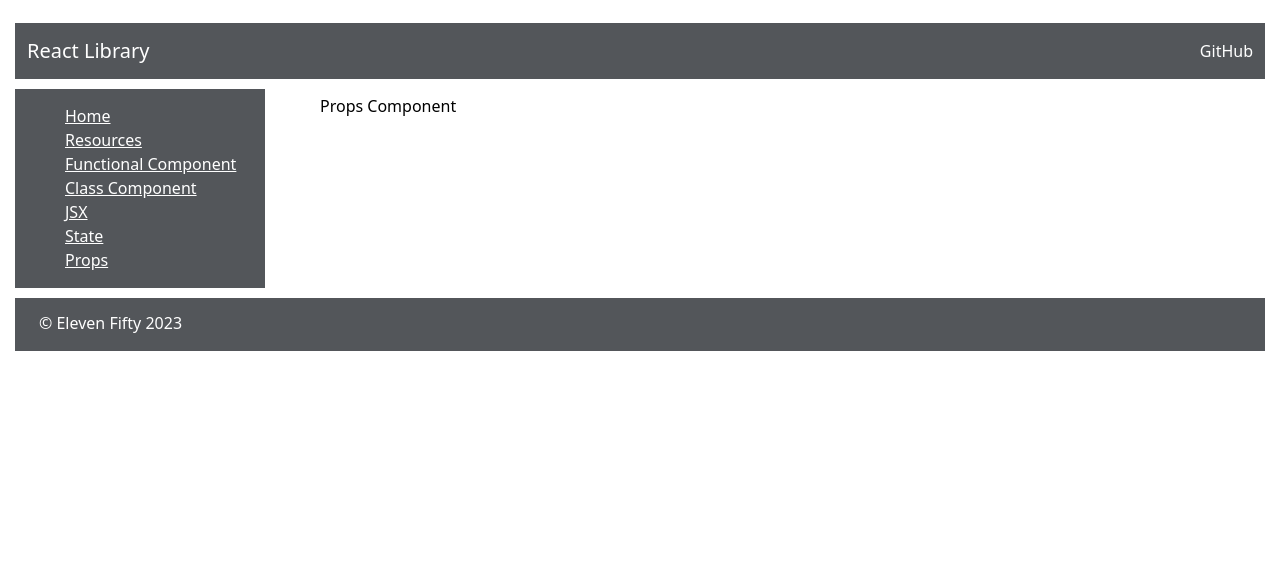
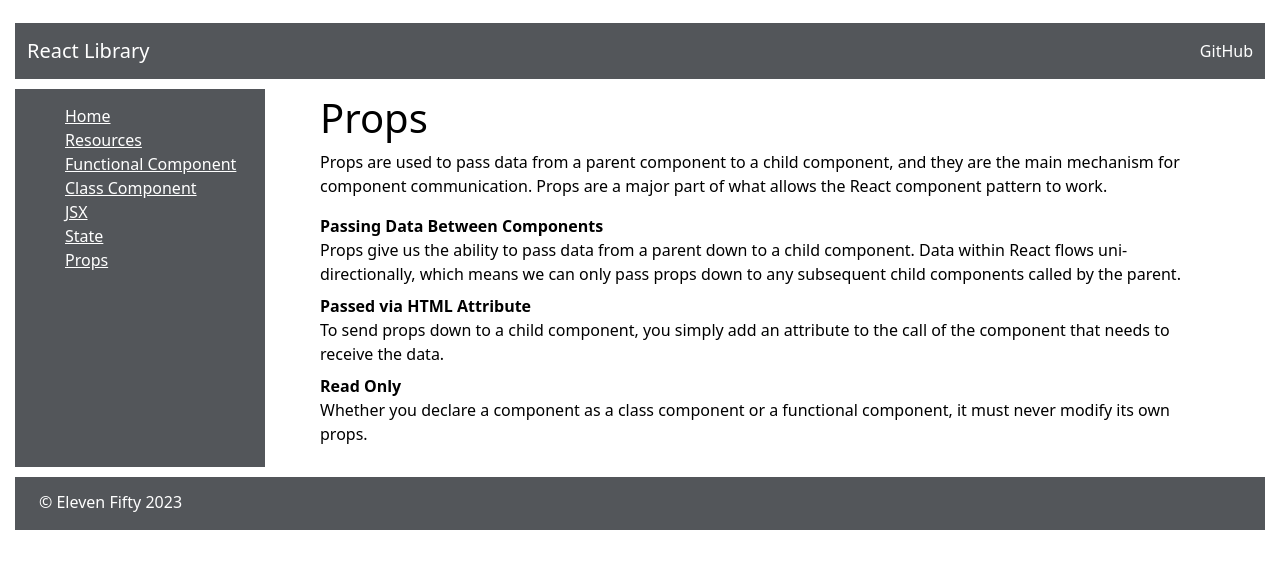
Before and after one commit to jbd-profdev/react-fundamentals, a React (Create React App) app: page /props in a window 1280 px wide. Shown: the top 568 px of the page. Built offline with nearby package versions, Linux system fonts and the light colour scheme.

Commit message:
connected props and childComponent

```diff
--- a/src/components/concepts/Props/ChildComponent/ChildComponent.js
+++ b/src/components/concepts/Props/ChildComponent/ChildComponent.js
@@ -0,0 +1,21 @@
+const ChildComponent = (props) => {
+
+    console.log(props);
+
+    return(
+        <div>
+            <h1>Props</h1>
+            <p>Props are used to pass data from a parent component to a child component, and they are the main mechanism for component communication. Props are a major part of what allows the React component pattern to work.</p>
+            <dl>
+                <dt>Passing Data Between Components</dt>
+                <dd>{props.descriptionOne}</dd>
+                <dt>Passed via HTML Attribute</dt>
+                <dd>{props.descriptionTwo}</dd>
+                <dt>Read Only</dt>
+                <dd>{props.descriptionThree}</dd>
+            </dl>
+        </div>
+    )
+}
+
+export default ChildComponent;
--- a/src/components/concepts/Props/Props.js
+++ b/src/components/concepts/Props/Props.js
@@ -1,10 +1,13 @@
 import React from "react";
+import ChildComponent from './ChildComponent/ChildComponent';
 
 class Props extends React.Component {
     constructor(props) {
         super(props)
         this.state = {
-
+            descriptionOne: 'Props give us the ability to pass data from a parent down to a child component.  Data within React flows uni-directionally, which means we can only pass props down to any subsequent child components called by the parent.',
+            descriptionTwo: 'To send props down to a child component, you simply add an attribute to the call of the component that needs to receive the data.',
+            descriptionThree: 'Whether you declare a component as a class component or a functional component, it must never modify its own props.',
         }
     }
 
@@ -12,7 +15,7 @@ class Props extends React.Component {
         return(
             <div className="main">
                 <div className="mainDiv">
-                    Props Component
+                    <ChildComponent descriptionOne={this.state.descriptionOne} descriptionTwo={this.state.descriptionTwo} descriptionThree={this.state.descriptionThree}/>
                 </div>
             </div>
         )
```
